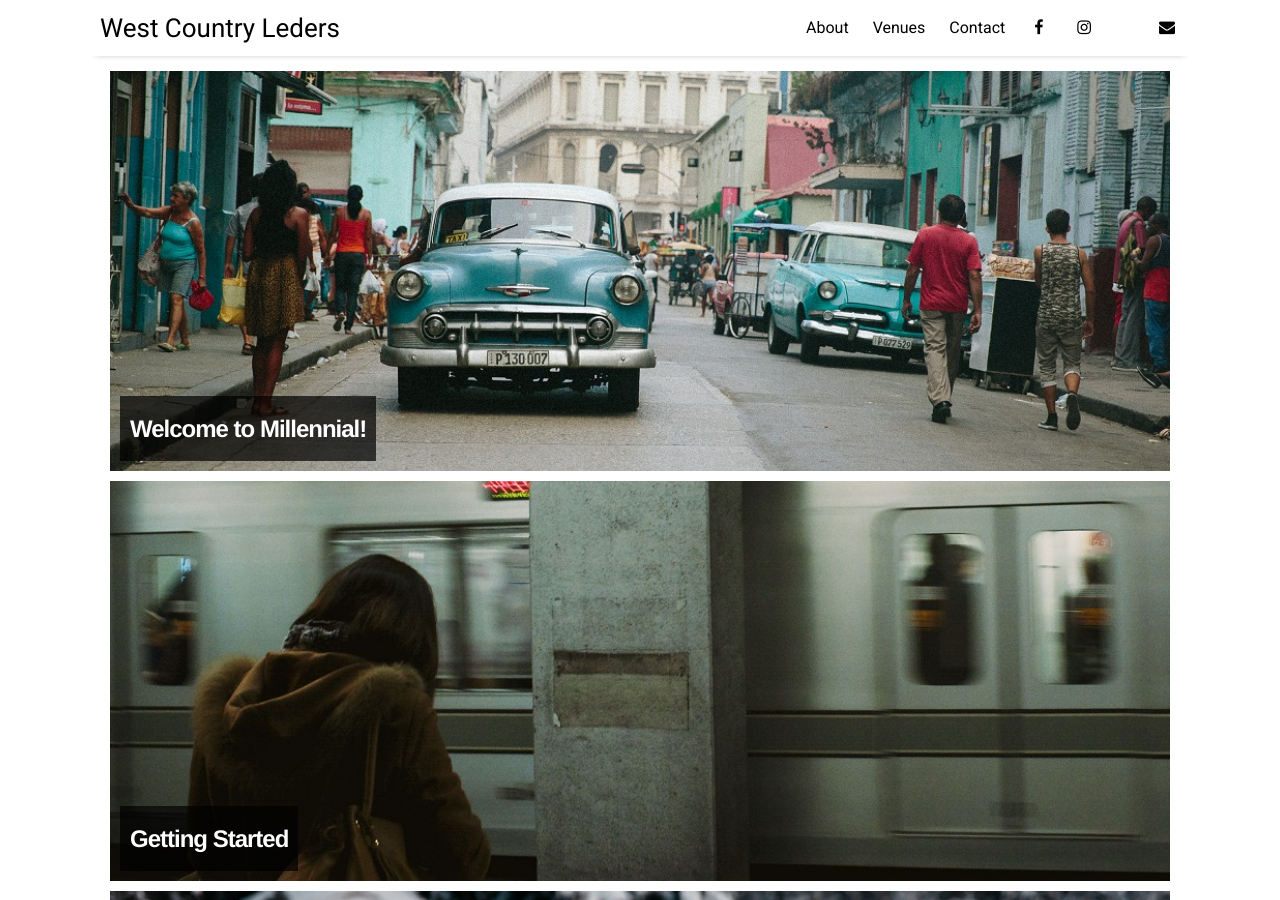
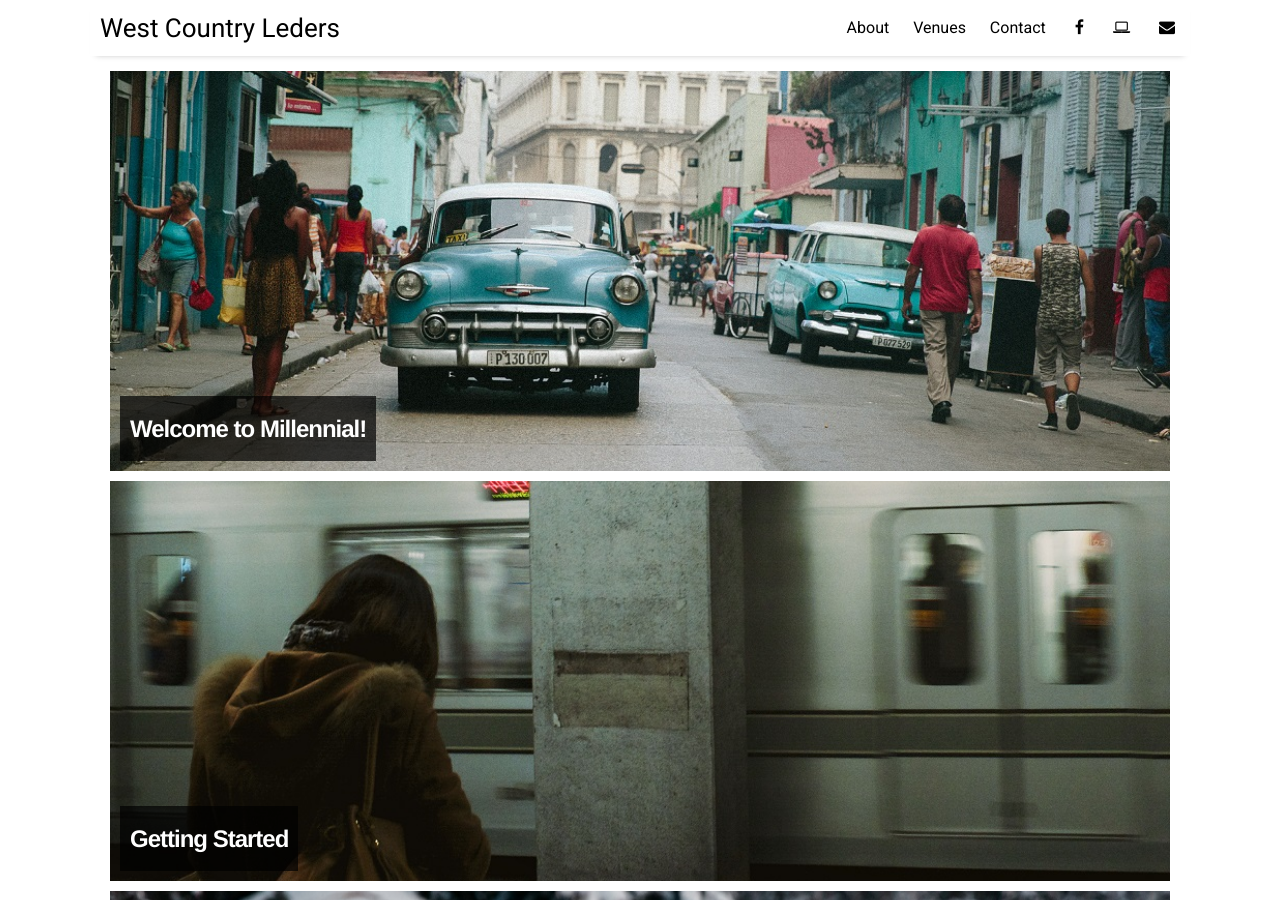
Before and after one commit to ChilledEther/west-country-leders-new, a Jekyll site: the page built from index.html, in a window 1280 px wide and 900 px high. Built offline with Jekyll 4.4.1, drawn with Linux system fonts in a browser that asks for light colours; nearby versions of some CDN libraries; the list of posts is cut into pages by our own code.

Commit message:
chore: try laptop

```diff
--- a/_data/settings.yml
+++ b/_data/settings.yml
@@ -13,11 +13,9 @@ menu:
 
 # Available social icons are powered by Font Awesome, so you can use any icon that they offer
 social:
-- {icon: 'facebook', link:   'https://www.facebook.com'}
-- {icon: 'instagram', link:  'https://instagram.com/westcountryleders'}
-- {icon: 'discord', link: https://discord.com}
-- {icon: 'envelope', link:   'mailto:westcountryleders@gmail.com'}
-# - {icon: 'rss-square', link: 'rss-feed.xml'}
+- {icon: 'facebook',  link:   'https://www.facebook.com'}
+- {icon: 'laptop',   link: 'https://discord.com'}
+- {icon: 'envelope',  link:   'mailto:westcountryleders@gmail.com'}
 
 # Customize site text
 # pagination:
```
